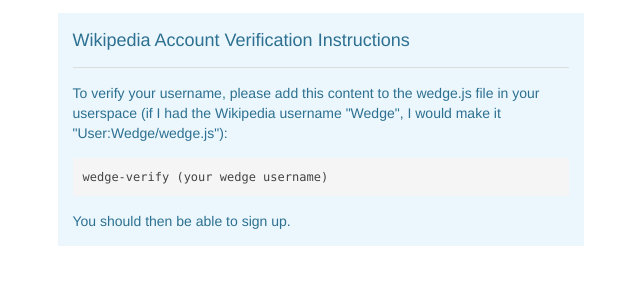
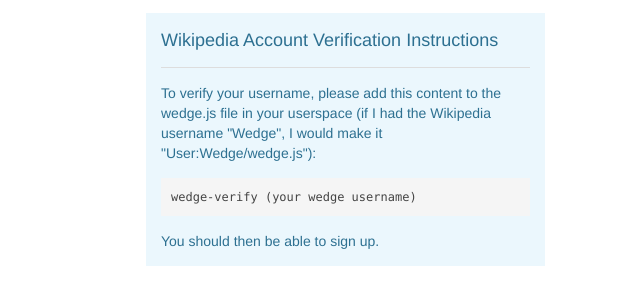
Before and after one commit to tjcsl/wedge, a Flask app: page /verify/ in a window 1280 px wide. Shown: the part 40-345 px from the top of the page, without its empty margins (302-942 px from the left). Run offline with Flask 2, Linux system fonts and the light colour scheme; some libraries are stand-ins or nearby versions.

Commit message:
ui touchups

```diff
--- a/web/static/css/custom.css
+++ b/web/static/css/custom.css
@@ -3,7 +3,15 @@
 	margin-right: auto;
 }
 .containerc {
+	padding-top: 1%;
+}
+.indexcenter {
 	padding-left: 10%;
 	padding-right: 10%;
-	padding-top: 1%;
 }
+.indexcenternologin {
+	padding-left: 35%;
+}
+.verifyc {
+	padding-left: 35%;
+}
--- a/web/templates/index.html
+++ b/web/templates/index.html
@@ -3,7 +3,7 @@
 <title>Hello, world!</title>
 {% endblock %}
 {% block content %}
-<div class="uk-grid containerc">
+<div class="uk-grid containerc indexcenter{% if session.username %}{% else %}nologin{% endif %}">
 	{% if session.username %}
 		<div class="uk-width-1-2">
 			<div class="uk-panel uk-panel-box uk-panel-box-primary">
@@ -23,7 +23,7 @@
 			</div>
 		</div>
 	{% else %}
-		<div class="uk-width-1-2 uk-container-center">
+		<div class="uk-width-1-2">
 			<div class="uk-panel uk-panel-box uk-panel-box-primary">
 				<div class="uk-panel-title">What is wedge?</div>
 				<hr />
--- a/web/templates/verify.html
+++ b/web/templates/verify.html
@@ -3,8 +3,7 @@
 <title>Verify User</title>
 {% endblock %}
 {% block content %}
-<div class="uk-grid">
-    <div class="containerc">
+<div class="uk-grid containerc verifyc">
 		<div class="uk-width-1-2 uk-container-center">
 			<div class="uk-panel uk-panel-box uk-panel-box-primary">
 				<div class="uk-panel-title">Wikipedia Account Verification Instructions</div>
@@ -14,6 +13,5 @@
 				<p>You should then be able to sign up.</p>
 			</div>
         </div>
-    </div>
 </div>
 {% endblock %}
```
